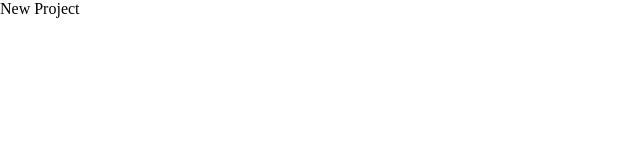
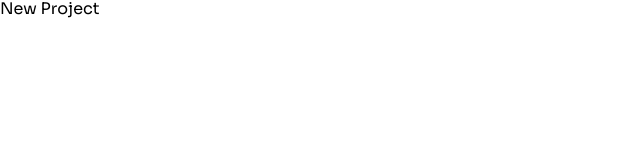
Before and after one commit to Nadim-Nahle/FinalProject3, a React (Create React App) app in the folder frontend-react/: page / in a window 1280 px wide. Shown: the top 160 px of the page, without its empty margins (0-640 px from the left). Built offline with nearby package versions, Linux system fonts and the light colour scheme; a web font is replaced by a local one.

Commit message:
Frontend-React Create- Light Theme

```diff
--- a/frontend-react/src/App.js
+++ b/frontend-react/src/App.js
@@ -1,8 +1,11 @@
+import GlobalStyles from "./styles/GlobalStyle";
 
 function App() {
   return (
     <>
+      <GlobalStyles />
       New Project
+
     </>
   );
 }
--- /dev/null
+++ b/frontend-react/src/styles/Themes.js
@@ -0,0 +1,23 @@
+export const light = {
+    body: '#fff',
+    text: '#202020',
+    bodyRgba: '255, 255, 255',
+    textRgba: '32,32,32',
+
+    carouselColor: '#EEEDDE',
+
+    fontxs: '0.75em',
+    fontsm: '0.875em',
+    fontmd: '1em',
+    fontlg: '1.25em',
+    fontxl: '2em',
+    fontxxl: '3em',
+    fontxxxl: '4em',
+
+    fontButton: '0.975em',
+
+
+
+
+    navHeight: '5rem',
+}
```
